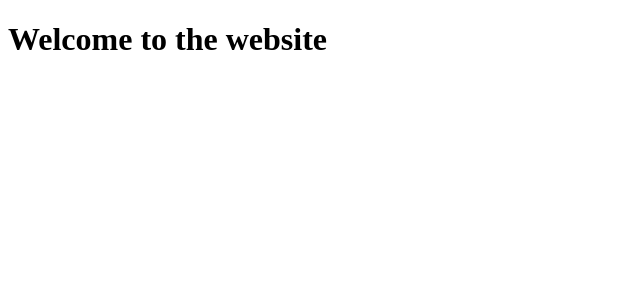
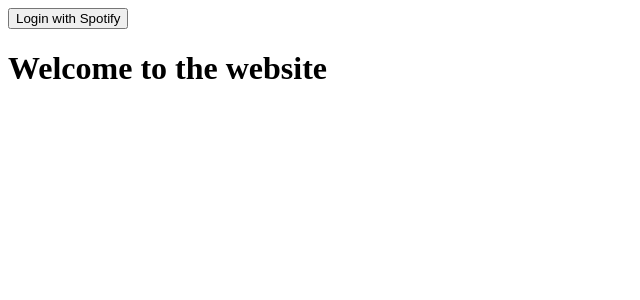
Before and after one commit to sepupsHub/ReVibe, a React app in the folder frontend/: page / in a window 1280 px wide. Shown: the top 300 px of the page, without its empty margins (0-640 px from the left). Built offline with nearby package versions, Linux system fonts and the light colour scheme; the HTML template or start-up script is replaced by a standard one.

Commit message:
Add login button to landing page

```diff
--- a/frontend/src/pages/Landing.jsx
+++ b/frontend/src/pages/Landing.jsx
@@ -1,5 +1,8 @@
+import LoginButton from "@/components/LoginButton";
+
 function Landing(){
     return (<>
+        <LoginButton />
         <h1>Welcome to the website</h1>
     </>)
 };
```
